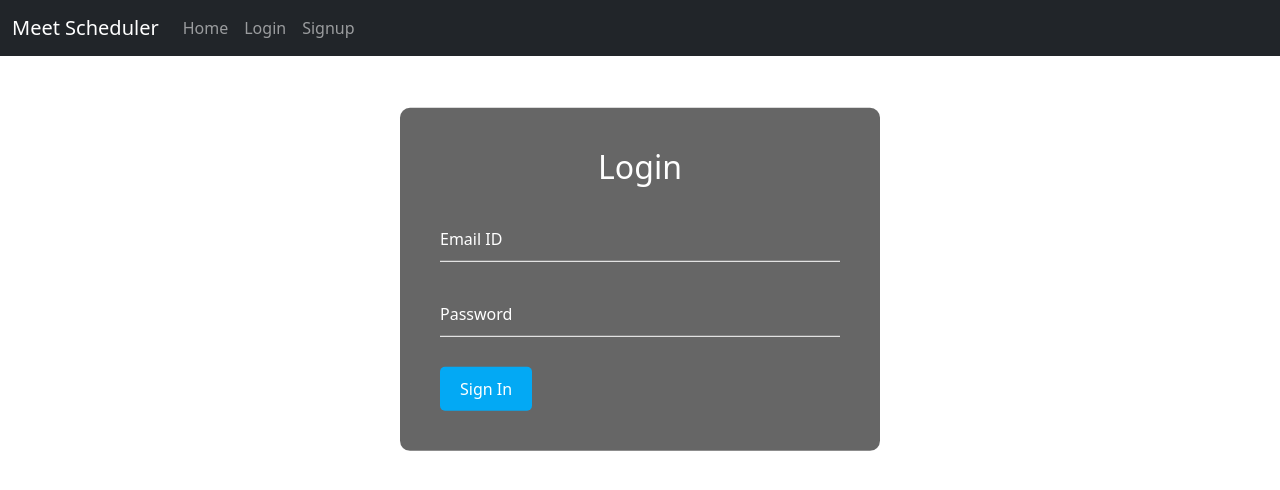
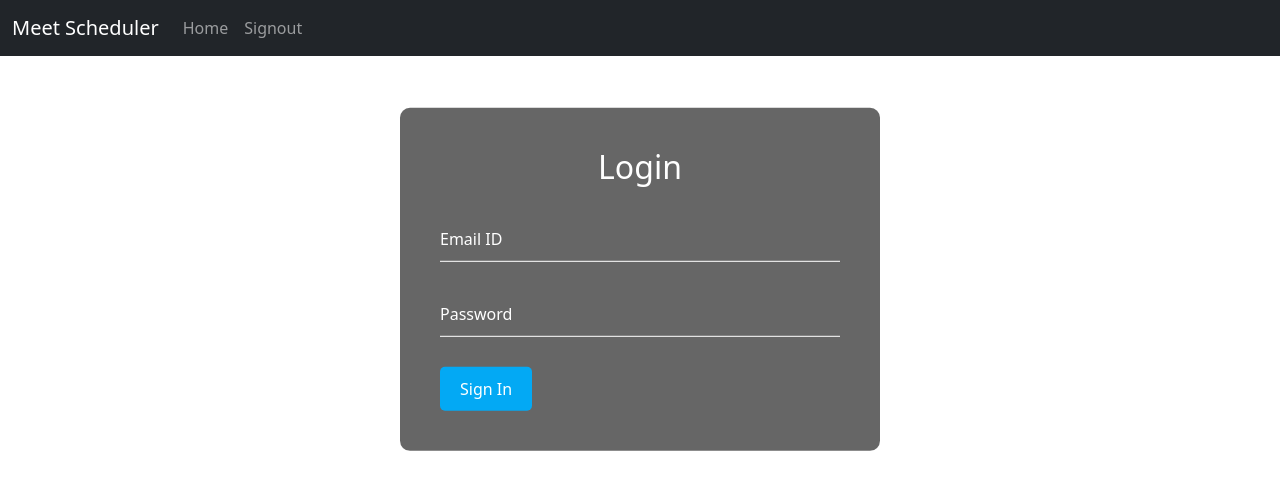
Before and after one commit to vishnurkallipadam/Meeting-Scheduler, an Angular app in the folder Frontend/: page /login in a window 1280 px wide. Shown: the top 490 px of the page. Built offline with nearby package versions, Linux system fonts and the light colour scheme; sample sign-in values are in the browser's storage.

Commit message:
data flow updated

```diff
--- a/Frontend/src/app/app-routing.module.ts
+++ b/Frontend/src/app/app-routing.module.ts
@@ -5,6 +5,7 @@ import { HomeComponent } from './home/home.component';
 import { LoginComponent } from './login/login.component';
 import { MeetComponent } from './meet/meet.component';
 import { SignupComponent } from './signup/signup.component';
+import { UserguardGuard } from './userguard.guard';
 
 const routes: Routes = [
   {
@@ -14,7 +15,8 @@ const routes: Routes = [
   },
   {
     path:'home',
-    component:HomeComponent
+    component:HomeComponent,
+    canActivate:[UserguardGuard]
   },
   {
     path:'login',
@@ -26,11 +28,13 @@ const routes: Routes = [
   },
   {
     path:'meet/:id',
-    component:MeetComponent
+    component:MeetComponent,
+    canActivate:[UserguardGuard]
   },
   {
     path:'joinedmeet',
-    component:ChatComponent
+    component:ChatComponent,
+    canActivate:[UserguardGuard]
   }
 ];
 
--- a/Frontend/src/app/auth.service.ts
+++ b/Frontend/src/app/auth.service.ts
@@ -18,4 +18,10 @@ export class AuthService {
 
   }
 
+
+  userLoggedIn()
+  {
+    return !!sessionStorage.getItem('loginmail')
+  }
+
 }
--- a/Frontend/src/app/header/header.component.html
+++ b/Frontend/src/app/header/header.component.html
@@ -7,13 +7,16 @@
       <div class="collapse navbar-collapse" id="navbarSupportedContent">
         <ul class="navbar-nav me-auto mb-2 mb-lg-0">
           <li class="nav-item">
-            <a class="nav-link" aria-current="page" href="#">Home</a>
+            <a class="nav-link" aria-current="page" *ngIf="auth.userLoggedIn()" href="#">Home</a>
           </li>
           <li class="nav-item">
-            <a class="nav-link" routerLink="login">Login</a>
+            <a class="nav-link" routerLink="login" *ngIf="!auth.userLoggedIn()">Login</a>
           </li>
           <li class="nav-item">
-            <a class="nav-link" routerLink="signup">Signup</a>
+            <a class="nav-link" *ngIf="!auth.userLoggedIn()" routerLink="signup">Signup</a>
+          </li>
+          <li class="nav-item">
+            <a class="nav-link" *ngIf="auth.userLoggedIn()" (click)="logoutUser()">Signout</a>
           </li>
 
         </ul>
--- a/Frontend/src/app/header/header.component.ts
+++ b/Frontend/src/app/header/header.component.ts
@@ -1,4 +1,6 @@
 import { Component, OnInit } from '@angular/core';
+import { AuthService } from '../auth.service';
+import { Router } from '@angular/router';
 
 @Component({
   selector: 'app-header',
@@ -7,9 +9,14 @@ import { Component, OnInit } from '@angular/core';
 })
 export class HeaderComponent implements OnInit {
 
-  constructor() { }
+  constructor(public auth:AuthService,private router:Router) { }
 
   ngOnInit(): void {
   }
 
+  logoutUser(){
+    sessionStorage.clear();
+this.router.navigate(['/login'])
+  }
+
 }
--- a/Frontend/src/app/login/login.component.ts
+++ b/Frontend/src/app/login/login.component.ts
@@ -1,5 +1,6 @@
 import { Component, OnInit } from '@angular/core';
 import { AuthService } from '../auth.service';
+import { Router } from '@angular/router';
 
 @Component({
   selector: 'app-login',
@@ -11,7 +12,7 @@ export class LoginComponent implements OnInit {
     email:'',
     password:'',
   }
-  constructor(private auth:AuthService) { }
+  constructor(private auth:AuthService, private router:Router) { }
 
   ngOnInit(): void {
   }
@@ -24,6 +25,8 @@ export class LoginComponent implements OnInit {
         console.log(data.mail);
         sessionStorage.setItem("loginmail",this.user.email)
         console.log(data);
+        this.router.navigate(['/'])
+
       },
       err=>{
         alert(err.error);
--- a/Frontend/src/app/signup/signup.component.ts
+++ b/Frontend/src/app/signup/signup.component.ts
@@ -10,7 +10,7 @@ import { AuthService } from '../auth.service';
 })
 export class SignupComponent implements OnInit {
 
-  constructor(private authService:AuthService) { }
+  constructor(private authService:AuthService,private router:Router) { }
   loginForm = new FormGroup({
     name: new FormControl(''),
     email: new FormControl('',[Validators.required,Validators.pattern('^[a-z0-9._%+-]+@[a-z0-9.-]+\\.[a-z]{2,3}$')]),
--- /dev/null
+++ b/Frontend/src/app/userguard.guard.ts
@@ -0,0 +1,28 @@
+import { Injectable } from '@angular/core';
+import { ActivatedRouteSnapshot, CanActivate, RouterStateSnapshot, UrlTree } from '@angular/router';
+import { Observable } from 'rxjs';
+import { AuthService } from './auth.service';
+import { Router } from '@angular/router';
+
+@Injectable({
+  providedIn: 'root'
+})
+export class UserguardGuard implements CanActivate {
+
+  constructor(private authservice:AuthService,private router:Router){}
+  canActivate():boolean{
+    if (this.authservice.userLoggedIn())
+    {
+      console.log('true')
+      return true
+
+    }
+    else{
+      this.router.navigate(['/login'])
+      return false
+
+    }
+
+  }
+
+}
```
Also changed, not shown: 1 other file (tests, documents, lock files or other folders).
